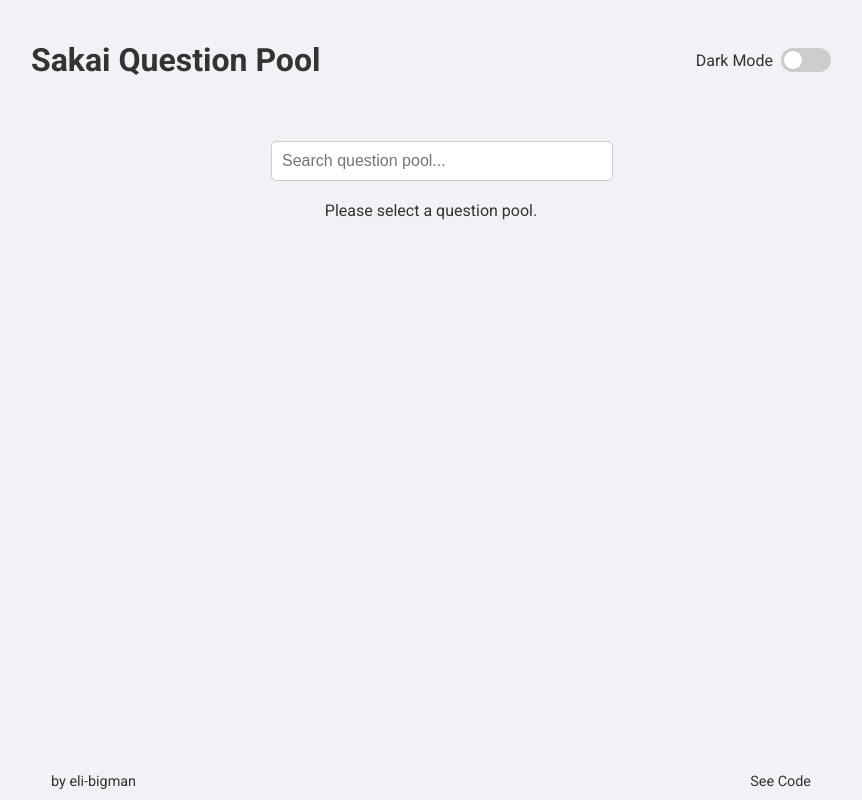
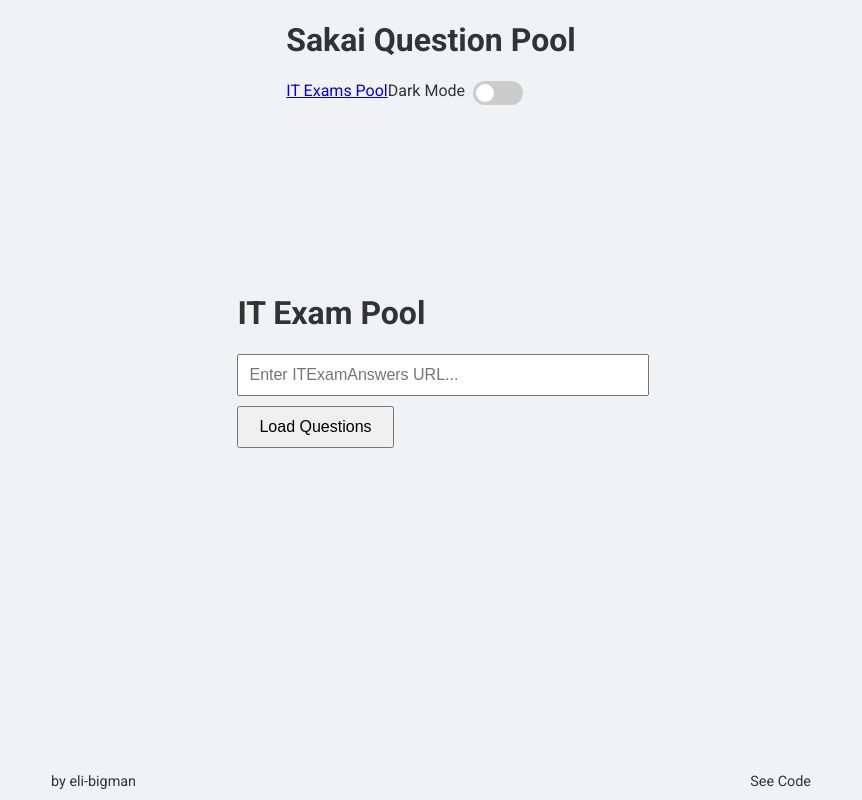
Before and after one commit to eli-bigman/SakaiQuestionPool, a React (Vite) app: page /itexamspool in a window 1280 px wide. Shown: the whole page, without its empty margins (209-1071 px from the left). Built offline with nearby package versions, Linux system fonts and the light colour scheme.

Commit message:
IT exams pool page

```diff
--- a/package.json
+++ b/package.json
@@ -13,7 +13,8 @@
   "dependencies": {
     "@vercel/analytics": "^1.5.0",
     "react": "^19.0.0",
-    "react-dom": "^19.0.0"
+    "react-dom": "^19.0.0",
+    "react-router-dom": "^7.1.5"
   },
   "devDependencies": {
     "@eslint/js": "^9.19.0",
--- a/src/App.jsx
+++ b/src/App.jsx
@@ -1,7 +1,8 @@
-// src/App.jsx
 import React, { useState, useEffect } from "react";
+import { BrowserRouter as Router, Routes, Route, Link } from "react-router-dom";
 import QuestionSelector from "./components/QuestionSelector";
 import QuestionComponent from "./components/QuestionComponent";
+import ITExamPoolPage from "./components/ITExamPoolPage"; // Separate page for IT Exams Pool
 import parseXML from "./utils/parseXML";
 
 function App() {
@@ -14,14 +15,9 @@ function App() {
   const [currentQuestionIndex, setCurrentQuestionIndex] = useState(() => {
     return parseInt(localStorage.getItem("currentQuestionIndex"), 10) || 0;
   });
-  const [userAnswers, setUserAnswers] = useState(() => {
-    return JSON.parse(localStorage.getItem("userAnswers")) || {};
-  });
   const [darkMode, setDarkMode] = useState(() => {
     return JSON.parse(localStorage.getItem("darkMode")) || false;
   });
-  const [direction, setDirection] = useState("next");
-  const [loading, setLoading] = useState(false);
 
   useEffect(() => {
     if (darkMode) {
@@ -32,82 +28,19 @@ function App() {
     localStorage.setItem("darkMode", JSON.stringify(darkMode));
   }, [darkMode]);
 
-  useEffect(() => {
-    if (!selectedFile) return;
-    const storedQuestions = JSON.parse(localStorage.getItem("questions"));
-    if (storedQuestions && storedQuestions.length > 0) {
-      setQuestions(storedQuestions);
-    } else {
-      handleFileSelect(selectedFile);
-    }
-  }, [selectedFile]);
+  return (
+    <Router>
+      <div className="app-container">
+        {/* Header */}
+        <header className="app-header">
+          <h1>Sakai Question Pool</h1>
 
-  const handleFileSelect = async (fileName) => {
-    setSelectedFile(fileName);
-    localStorage.setItem("selectedFile", fileName);
-    setLoading(true);
-    try {
-      const response = await fetch(`/xml_files/${fileName}`);
-      const xmlText = await response.text();
-      const parsedQuestions = parseXML(xmlText);
-      setQuestions(parsedQuestions);
-      localStorage.setItem("questions", JSON.stringify(parsedQuestions));
-      // Reset progress when loading a new file
-      setCurrentQuestionIndex(0);
-      setUserAnswers({});
-      localStorage.setItem("currentQuestionIndex", 0);
-      localStorage.setItem("userAnswers", JSON.stringify({}));
-    } catch (error) {
-      console.error("Error fetching XML file:", error);
-    }
-    setLoading(false);
-  };
+          {/* Navigation Links */}
+          <div className="header-buttons">
+            <Link to="/itexamspool" className="nav-button">
+              IT Exams Pool
+            </Link>
 
-  const handleNextQuestion = () => {
-    if (currentQuestionIndex < questions.length - 1) {
-      setDirection("next");
-      setCurrentQuestionIndex((prev) => {
-        const newIndex = prev + 1;
-        localStorage.setItem("currentQuestionIndex", newIndex);
-        return newIndex;
-      });
-    }
-  };
-
-  const handlePrevQuestion = () => {
-    if (currentQuestionIndex > 0) {
-      setDirection("prev");
-      setCurrentQuestionIndex((prev) => {
-        const newIndex = prev - 1;
-        localStorage.setItem("currentQuestionIndex", newIndex);
-        return newIndex;
-      });
-    }
-  };
-
-  const handleQuestionNumberChange = (e) => {
-    const value = parseInt(e.target.value, 10);
-    if (value > 0 && value <= questions.length) {
-      setCurrentQuestionIndex(value - 1);
-      localStorage.setItem("currentQuestionIndex", value - 1);
-    }
-  };
-
-  return (
-    <div className="app-container">
-      <div className="content">
-        <header
-          style={{
-            display: "flex",
-            justifyContent: "space-between",
-            alignItems: "center",
-            width: "100%",
-            maxWidth: "800px",
-            marginBottom: "20px",
-          }}
-        >
-          <h1>Sakai Question Pool</h1>
-          <div style={{ display: "flex", alignItems: "center" }}>
             <span style={{ marginRight: "8px" }}>Dark Mode</span>
             <label className="switch">
               <input
@@ -120,45 +53,29 @@ function App() {
           </div>
         </header>
 
-        <QuestionSelector onSelect={handleFileSelect} />
-
-        {loading ? (
-          <div style={{ textAlign: "center", padding: "20px" }}>
-            <div className="spinner"></div>
-          </div>
-        ) : questions.length > 0 ? (
-          <>
+        {/* Main Content Routes */}
+        <Routes>
+          <Route
+            path="/"
+            element={
+              <div className="content">
+                <QuestionSelector setSelectedFile={setSelectedFile} />
+                {questions.length > 0 ? (
                   <QuestionComponent
                     question={questions[currentQuestionIndex]}
-              onNext={handleNextQuestion}
                     questionNumber={currentQuestionIndex + 1}
                     totalQuestions={questions.length}
-              direction={direction}
-              onQuestionNumberChange={handleQuestionNumberChange}
                   />
-            <div className="navigator-container">
-              <button
-                className="navigator-btn"
-                onClick={handlePrevQuestion}
-                disabled={currentQuestionIndex === 0}
-              >
-                Previous
-              </button>
-              <button
-                className="navigator-btn"
-                onClick={handleNextQuestion}
-                disabled={currentQuestionIndex === questions.length - 1}
-              >
-                Next
-              </button>
-            </div>
-          </>
-        ) : selectedFile ? (
-          <div>Please select another question pool or check back later.</div>
                 ) : (
-          <div>Please select a question pool.</div>
+                  <p>Please select a question pool.</p>
                 )}
               </div>
+            }
+          />
+          <Route path="/itexamspool" element={<ITExamPoolPage />} />
+        </Routes>
+
+        {/* Footer */}
         <footer className="app-footer">
           <div className="footer-left">
             by{" "}
@@ -181,6 +98,7 @@ function App() {
           </div>
         </footer>
       </div>
+    </Router>
   );
 }
 
--- /dev/null
+++ b/src/components/ITExamPoolPage.jsx
@@ -0,0 +1,87 @@
+// src/components/ITExamPoolPage.jsx
+import React, { useState } from 'react';
+import { parseITExamHTML } from '../utils/ITExamsParser';
+
+const ITExamPoolPage = () => {
+  const [url, setUrl] = useState('');
+  const [questions, setQuestions] = useState([]);
+  const [loading, setLoading] = useState(false);
+  const [error, setError] = useState('');
+
+  const handleLoad = async () => {
+    setLoading(true);
+    setError('');
+    setQuestions([]);
+    try {
+      const res = await fetch(`/api/fetchPage?url=${encodeURIComponent(url)}`);
+      const data = await res.json();
+      if (data.error) {
+        setError(data.error);
+      } else {
+        // Parse the fetched HTML using our utility function
+        const parsedQuestions = parseITExamHTML(data.html);
+        setQuestions(parsedQuestions);
+      }
+    } catch (err) {
+      setError("Failed to load content");
+    }
+    setLoading(false);
+  };
+
+  return (
+    <div style={{ padding: "20px", maxWidth: "800px", margin: "auto" }}>
+      <h1>IT Exam Pool</h1>
+      <input
+        type="text"
+        placeholder="Enter ITExamAnswers URL..."
+        value={url}
+        onChange={(e) => setUrl(e.target.value)}
+        style={{ width: "100%", padding: "10px", fontSize: "1rem", marginBottom: "10px" }}
+      />
+      <button onClick={handleLoad} style={{ padding: "10px 20px", fontSize: "1rem" }}>
+        Load Questions
+      </button>
+      {loading && (
+        <div style={{ textAlign: 'center', padding: '20px' }}>
+          <div className="spinner"></div>
+        </div>
+      )}
+      {error && <div style={{ color: "red", marginTop: "20px" }}>{error}</div>}
+      {questions.length > 0 && (
+        <div style={{ marginTop: "20px" }}>
+          <h2>Extracted Questions:</h2>
+          {questions.map((q, index) => (
+            <div key={index} style={{ marginBottom: "20px", padding: "10px", border: "1px solid #ccc" }}>
+              <div style={{ fontWeight: "bold" }}>
+                Q{index + 1}: {q.questionText}
+              </div>
+              {q.images.length > 0 && (
+                <div style={{ marginTop: "10px" }}>
+                  {q.images.map((src, idx) => (
+                    <img key={idx} src={src} alt={`Question ${index + 1} illustration`} style={{ maxWidth: '100%', marginBottom: '10px' }} />
+                  ))}
+                </div>
+              )}
+              {q.answerOptions.length > 0 && (
+                <ul>
+                  {q.answerOptions.map((option, idx) => (
+                    <li key={idx} style={{ color: q.correctAnswers.includes(option) ? 'red' : 'inherit' }}>
+                      {option}
+                    </li>
+                  ))}
+                </ul>
+              )}
+              {q.explanation && (
+                <div style={{ marginTop: "10px", fontStyle: "italic" }}>
+                  Explanation: {q.explanation}
+                </div>
+              )}
+            </div>
+          ))}
+        </div>
+      )}
+    </div>
+  );
+};
+
+export default ITExamPoolPage;
--- /dev/null
+++ b/src/utils/ITExamsParser.js
@@ -0,0 +1,63 @@
+// src/utils/ITExamsParser.js
+
+export function parseITExamHTML(html) {
+    const parser = new DOMParser();
+    const doc = parser.parseFromString(html, 'text/html');
+    // Use the provided XPath to locate the container of questions:
+    const xpath = '/html/body/div[1]/div/article/div/div[1]/div';
+    const result = doc.evaluate(xpath, doc, null, XPathResult.FIRST_ORDERED_NODE_TYPE, null);
+    const container = result.singleNodeValue;
+    if (!container) {
+      throw new Error("Could not locate the questions container.");
+    }
+    return extractQuestions(container);
+  }
+
+  function extractQuestions(container) {
+    const extracted = [];
+    // Example: assume each question is contained within a <div class="single_post"> block
+    // (Adjust the query selectors as needed to match the actual HTML structure)
+    const questionNodes = container.querySelectorAll('.single_post p');
+    questionNodes.forEach((p) => {
+      const strong = p.querySelector('strong');
+      if (strong) {
+        const questionText = strong.innerText.trim();
+        // Extract any images within the question element
+        const imgs = p.querySelectorAll('img');
+        const images = Array.from(imgs).map(img => img.src);
+
+        // Extract answer options if a <ul> follows
+        let answerOptions = [];
+        let correctAnswers = [];
+        const nextEl = p.nextElementSibling;
+        if (nextEl && nextEl.tagName.toLowerCase() === 'ul') {
+          const lis = nextEl.querySelectorAll('li');
+          lis.forEach(li => {
+            const optionText = li.innerText.trim();
+            answerOptions.push(optionText);
+            // Here we assume red-colored text indicates the correct answer
+            const span = li.querySelector('span');
+            if (span && span.style.color === 'rgb(255, 0, 0)') {
+              correctAnswers.push(optionText);
+            }
+          });
+        }
+
+        // Optionally, extract an explanation from a sibling element with a success class
+        let explanation = "";
+        const explanationEl = p.parentElement.querySelector('div.message_box.success');
+        if (explanationEl) {
+          explanation = explanationEl.innerText.trim();
+        }
+
+        extracted.push({
+          questionText,
+          answerOptions,
+          correctAnswers,
+          explanation,
+          images
+        });
+      }
+    });
+    return extracted;
+  }
```
Also changed, not shown: api/fetchPage.js (added, +18 -0 lines), 1 other file (tests, documents, lock files or other folders). Lines whose indentation alone changed are shown as unchanged.
